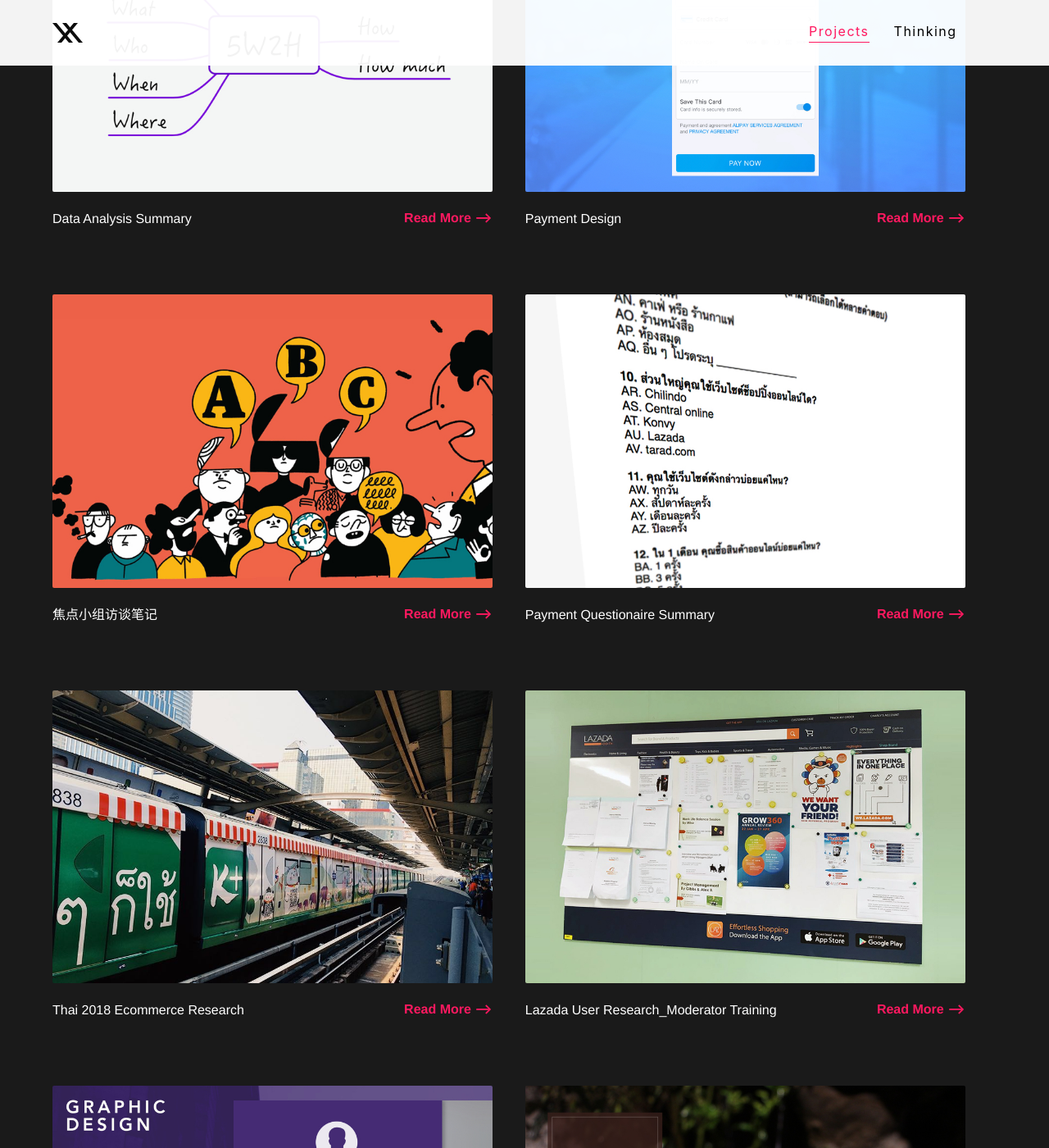
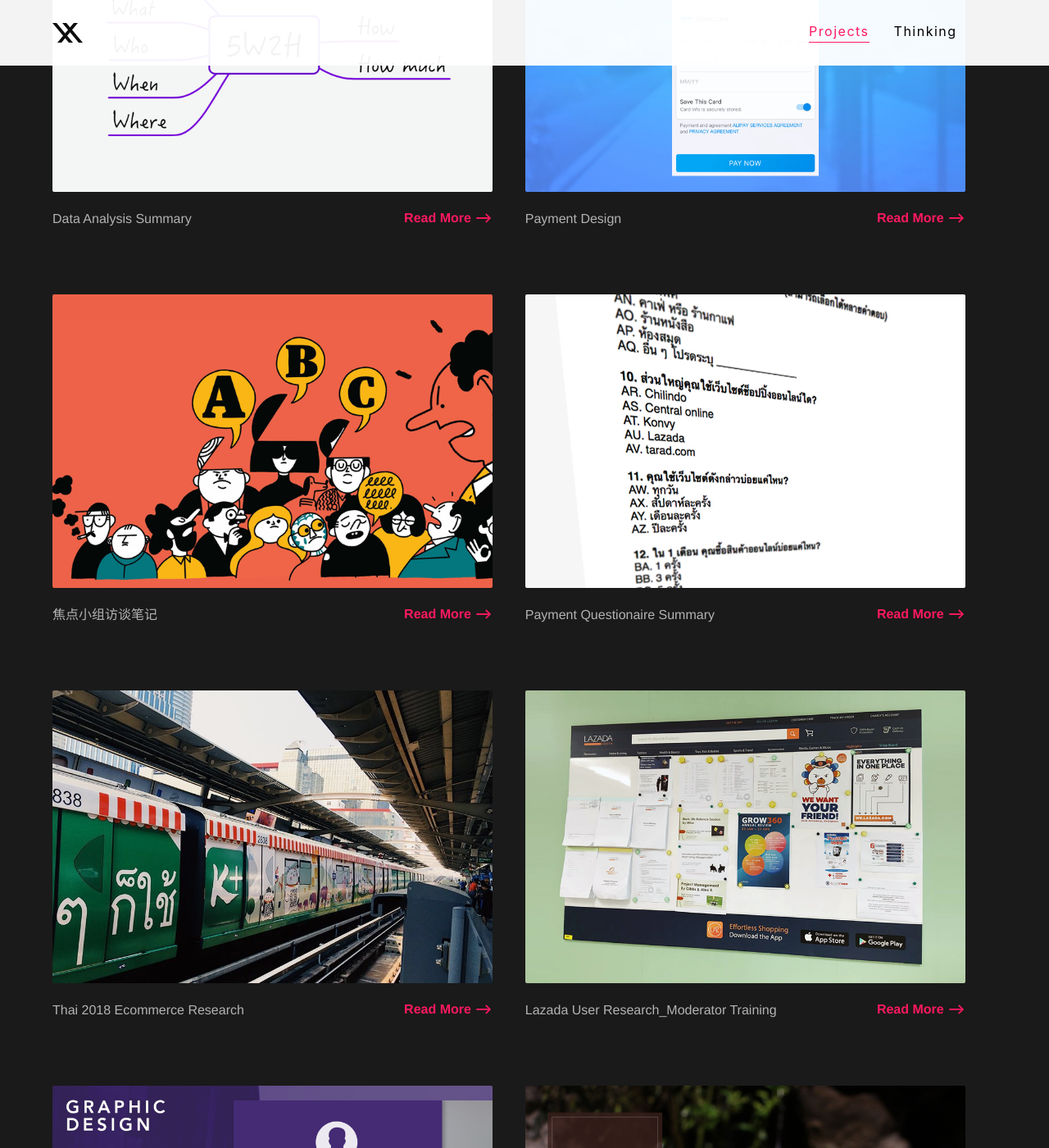
Before and after one commit to guoxindesign/guoxindesign.github.io, a Jekyll site: the page built from index.md, in a window 1280 px wide and 1400 px high, scrolled down 778 px. Shown: the whole window at 82% size. Built offline with Jekyll 4.4.1, drawn with Linux system fonts in a browser that asks for light colours.

Commit message:
Update main.scss

```diff
--- a/assets/main.scss
+++ b/assets/main.scss
@@ -232,7 +232,7 @@
 
           &-title {
             font-family: $content-font-family;
-            color: #FFFFFF;
+            color: #B3B3B3;
             text-decoration: none;
 
             &:hover, &:active {
```
